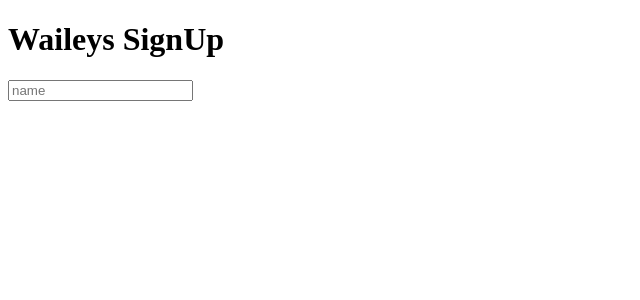
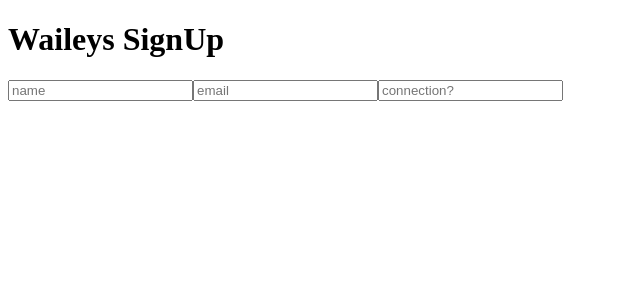
Before and after one commit to rocknswimmer/GroceryList, a React app: page / in a window 1280 px wide. Shown: the top 300 px of the page, without its empty margins (0-640 px from the left). Built offline with nearby package versions, Linux system fonts and the light colour scheme.

Commit message:
thoughts for fields

```diff
--- a/src/Form.jsx
+++ b/src/Form.jsx
@@ -5,6 +5,8 @@ function IntForm() {
   return (
     <div>
       <input placeholder="name"></input>
+      <input placeholder="email"></input>
+      <input placeholder="connection?"></input>
     </div>
   )
 }
```
